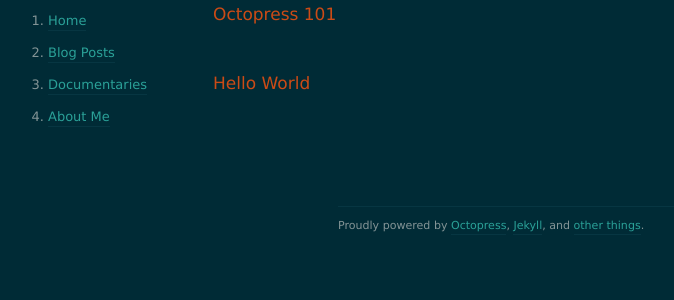
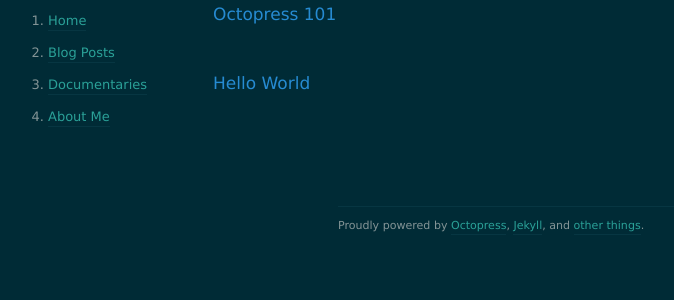
Before and after one commit to aatron/blog, a Jekyll site: the page built from src/archives/index.html, in a window 1280 px wide. Shown: the top 300 px of the page, without its empty margins (52-726 px from the left). Built offline with Jekyll 4.4.1, drawn with Linux system fonts in a browser that asks for light colours; nearby versions of some CDN libraries; some web fonts are replaced; Markdown is read by kramdown in place of the engine named in the settings.

Commit message:
Solarized - changed some colors

```diff
--- a/src/_sass/_solarized-colors-dark.scss
+++ b/src/_sass/_solarized-colors-dark.scss
@@ -19,7 +19,7 @@
 }
 
 h1 a, h1 a:visited, h1 a:active {
-	color: $orange;
+	color: $blue;
 }
 
 h1 a:hover {
@@ -45,6 +45,15 @@
 	border-color: $base02;
 }
 
+hr {
+	border-color: $blue;
+	margin: 0px 0px 18px 0px;
+	width: 80%;
+}
+
+.rss {
+	color: $yellow;
+}
 
 
 /*** Pygments ***/
--- a/src/_sass/_solarized-colors-light.scss
+++ b/src/_sass/_solarized-colors-light.scss
@@ -19,7 +19,7 @@
 }
 
 h1 a, h1 a:visited, h1 a:active {
-	color: $orange;
+	color: $yellow;
 }
 
 h1 a:hover {
```
